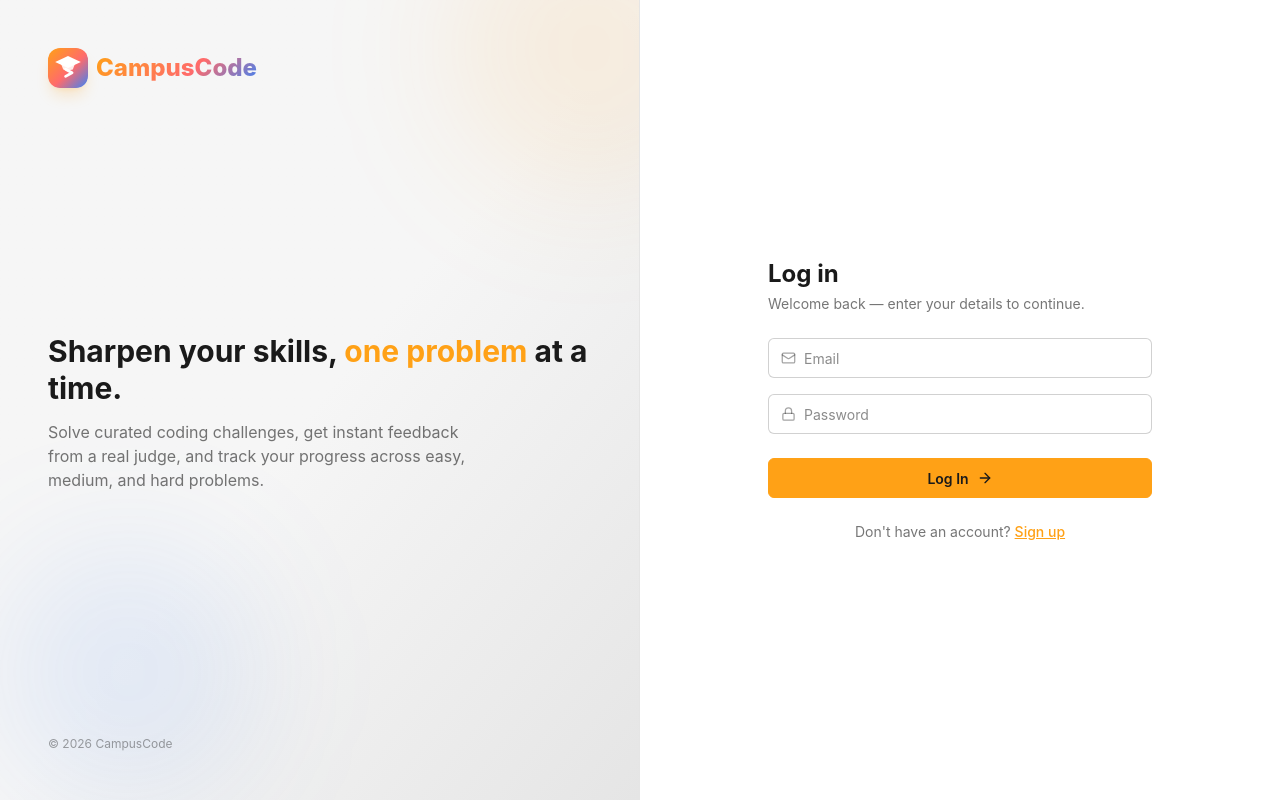
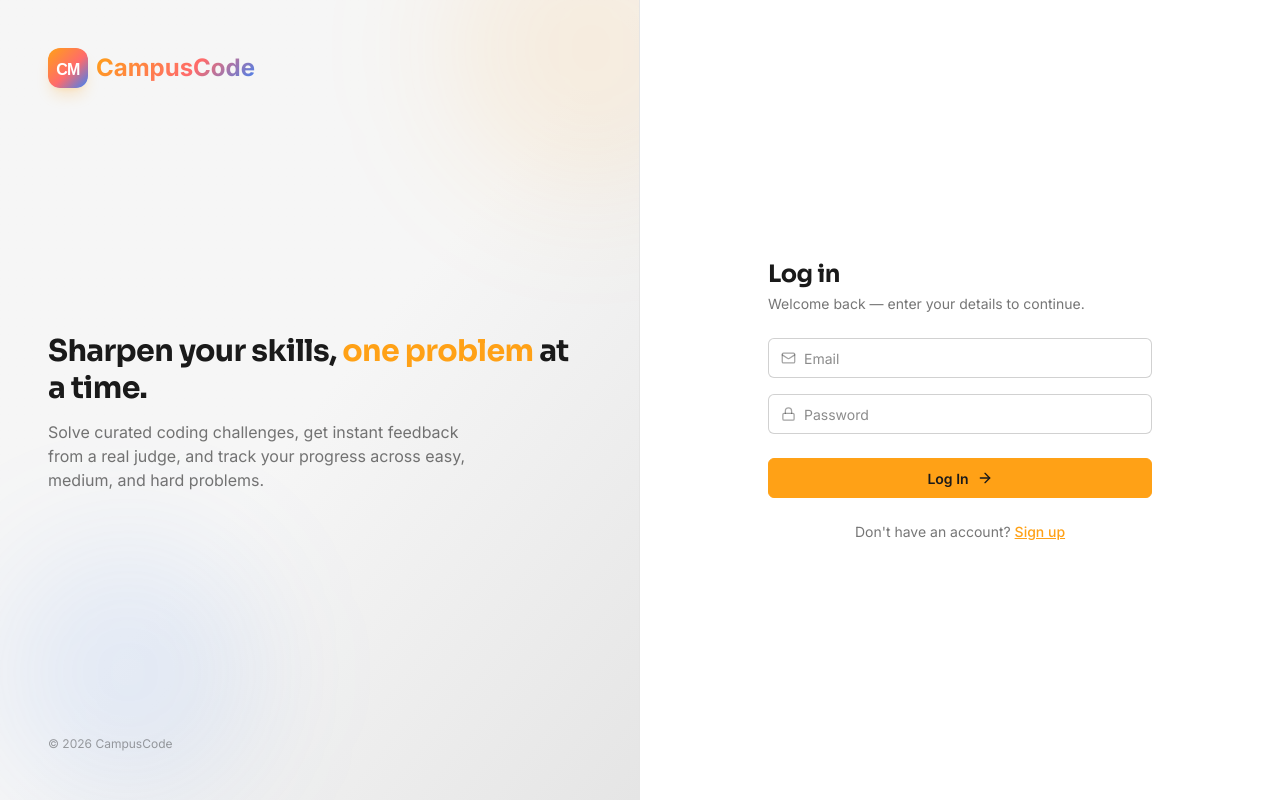
Before and after one commit to Somnath0407/CampusCode, a React (Vite) app in the folder frontend/: page /login in a window 1280 px wide. Built offline with nearby package versions, Linux system fonts and the light colour scheme; no server answers.

Commit message:
Refresh the visual identity: Sora/Inter/JetBrains Mono typography and a CM monogram logo

```diff
--- a/frontend/index.html
+++ b/frontend/index.html
@@ -4,6 +4,9 @@
     <meta charset="UTF-8" />
     <link rel="icon" type="image/svg+xml" href="/favicon.svg" />
     <meta name="viewport" content="width=device-width, initial-scale=1.0" />
+    <link rel="preconnect" href="https://fonts.googleapis.com" />
+    <link rel="preconnect" href="https://fonts.gstatic.com" crossorigin />
+    <link href="https://fonts.googleapis.com/css2?family=Sora:wght@400;600;700;800&family=Inter:wght@400;500;600;700&family=JetBrains+Mono:wght@400;500&display=swap" rel="stylesheet" />
     <title>CampusCode</title>
     <script>
       (function () {
--- a/frontend/src/components/Logo.jsx
+++ b/frontend/src/components/Logo.jsx
@@ -1,6 +1,6 @@
 import { useId } from "react";
 
-// Graduation cap whose tassel doubles as a ">" code chevron — campus + code.
+// "CM" monogram on the brand gradient.
 const Logo = ({ size = 24, className = "" }) => {
     const gradientId = useId();
 
@@ -21,16 +21,19 @@ const Logo = ({ size = 24, className = "" }) => {
                 </linearGradient>
             </defs>
             <rect width="100" height="100" rx="24" fill={`url(#${gradientId})`} />
-            <polygon points="50,20 82,35 50,50 18,35" fill="#ffffff" />
-            <path d="M32,38 L68,38 L62,54 Q50,58 38,54 Z" fill="#ffffff" fillOpacity="0.88" />
-            <polyline
-                points="44,53 60,62 44,71"
-                fill="none"
-                stroke="#ffffff"
-                strokeWidth="7"
-                strokeLinecap="round"
-                strokeLinejoin="round"
-            />
+            <text
+                x="50"
+                y="54"
+                textAnchor="middle"
+                dominantBaseline="central"
+                fontFamily="Arial, Helvetica, sans-serif"
+                fontWeight="800"
+                fontSize="40"
+                letterSpacing="-2"
+                fill="#ffffff"
+            >
+                CM
+            </text>
         </svg>
     );
 };
--- a/frontend/src/index.css
+++ b/frontend/src/index.css
@@ -1,4 +1,10 @@
 @import "tailwindcss";
+
+@theme {
+  --font-sans: "Inter", ui-sans-serif, system-ui, -apple-system, sans-serif;
+  --font-display: "Sora", ui-sans-serif, system-ui, -apple-system, sans-serif;
+  --font-mono: "JetBrains Mono", ui-monospace, "SF Mono", Menlo, Consolas, monospace;
+}
 
 @plugin "daisyui" {
   themes: leetcode-dark --default --prefersdark, leetcode-light;
@@ -85,6 +91,12 @@ body {
     radial-gradient(circle at 100% 20%, color-mix(in oklab, var(--color-accent) 6%, transparent) 0%, transparent 40%);
   background-attachment: fixed;
   color: var(--color-base-content);
+  font-family: var(--font-sans);
+}
+
+h1, h2, h3, h4, h5, h6, .font-display {
+  font-family: var(--font-display);
+  letter-spacing: -0.02em;
 }
 
 .difficulty-easy { color: var(--color-success); }
```
Also changed, not shown: frontend/public/favicon.svg.
